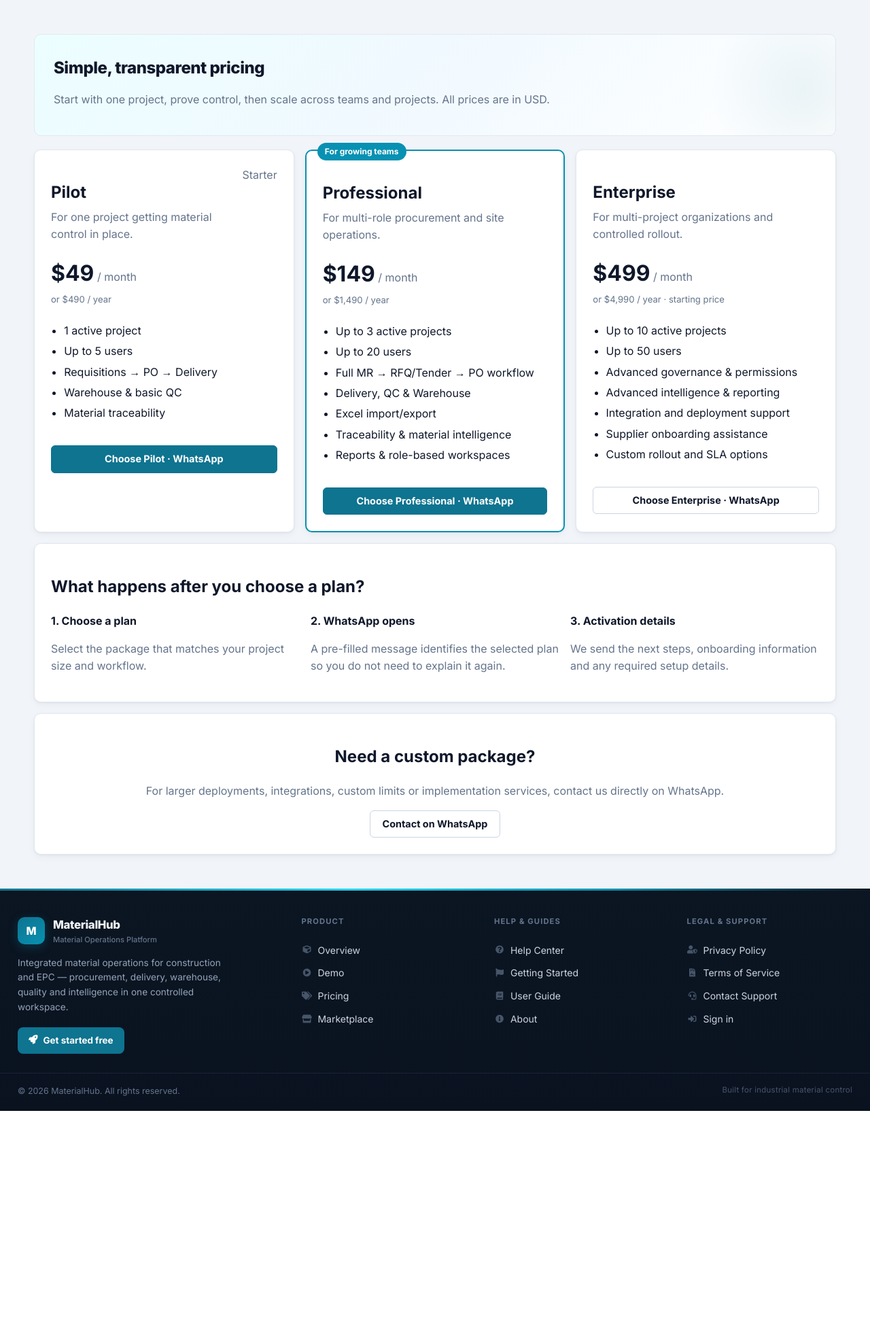
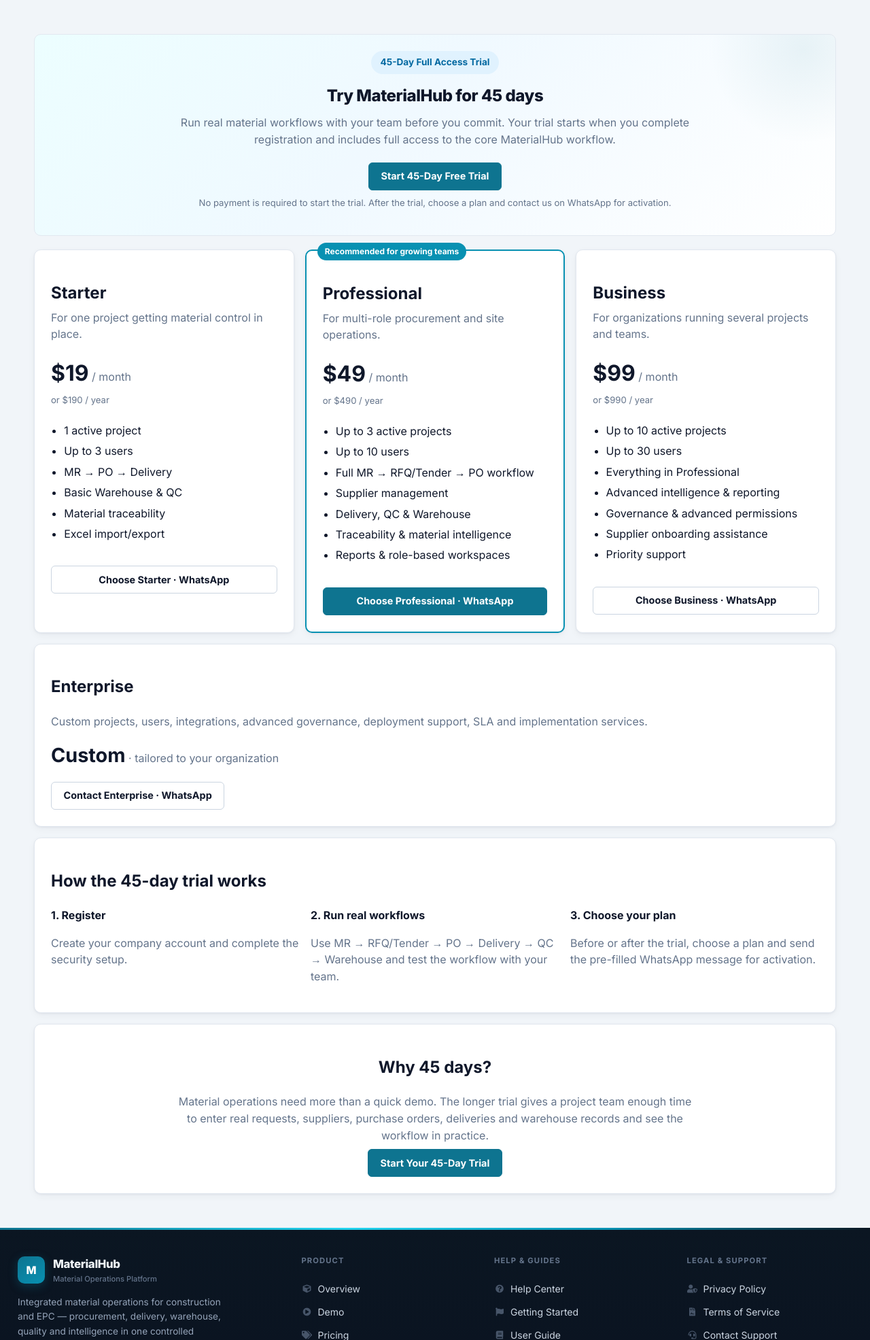
Before and after one commit to Tahmoures54/MaterialHub, a Python web app: template templates/marketing/pricing.html in a window 1280 px wide. Shown: the part 64-2035 px from the top of the page at 68% size. Before the commit the page ends 1698 px from the top, so only its background shows below. Run offline with Jinja, Linux system fonts and the light colour scheme; the template is opened without the code that fills it, so the values that code supplies are empty.

Commit message:
feat: launch 45-day trial and lower self-serve pricing

```diff
--- a/templates/marketing/pricing.html
+++ b/templates/marketing/pricing.html
@@ -1,114 +1,137 @@
 {% extends "base.html" %}
 {% block title %} — Pricing{% endblock %}
-{% block meta_description %}Clear USD pricing for MaterialHub project teams, procurement, warehouse, quality and enterprise material governance.{% endblock %}
+{% block meta_description %}Simple USD pricing for MaterialHub construction material operations, with a 45-day full-access trial.{% endblock %}
 {% block content %}
 <div class="mh-page">
-  <section class="mh-workspace-hero">
-    <h1>Simple, transparent pricing</h1>
-    <p class="mh-muted">Start with one project, prove control, then scale across teams and projects. All prices are in USD.</p>
+  <section class="mh-workspace-hero" style="text-align:center">
+    <div style="display:inline-block;padding:.4rem .85rem;border-radius:999px;background:#e0f2fe;color:#0369a1;font-weight:700;font-size:.85rem">
+      45-Day Full Access Trial
+    </div>
+    <h1 style="margin-top:.8rem">Try MaterialHub for 45 days</h1>
+    <p class="mh-muted" style="max-width:760px;margin:.6rem auto">
+      Run real material workflows with your team before you commit. Your trial starts when you complete registration and includes full access to the core MaterialHub workflow.
+    </p>
+    <a class="btn btn-primary" href="{{ url_for('auth.register') }}" style="margin-top:.7rem">
+      Start 45-Day Free Trial
+    </a>
+    <p class="mh-muted" style="font-size:.82rem;margin-top:.55rem">
+      No payment is required to start the trial. After the trial, choose a plan and contact us on WhatsApp for activation.
+    </p>
   </section>
 
   <section class="mh-grid mh-grid-3" aria-label="MaterialHub pricing plans">
     <div class="mh-card">
-      <div style="display:flex;justify-content:space-between;align-items:flex-start;gap:1rem">
-        <div>
-          <h2 style="margin-bottom:.35rem">Pilot</h2>
-          <p class="mh-muted" style="margin:0">For one project getting material control in place.</p>
-        </div>
-        <span class="mh-muted">Starter</span>
+      <h2 style="margin-bottom:.35rem">Starter</h2>
+      <p class="mh-muted" style="margin:0">For one project getting material control in place.</p>
+      <div style="margin:1.25rem 0">
+        <strong style="font-size:2rem">$19</strong><span class="mh-muted"> / month</span>
+        <div class="mh-muted" style="font-size:.82rem;margin-top:.25rem">or $190 / year</div>
       </div>
+      <ul style="line-height:1.9;padding-left:1.2rem">
+        <li>1 active project</li>
+        <li>Up to 3 users</li>
+        <li>MR → PO → Delivery</li>
+        <li>Basic Warehouse & QC</li>
+        <li>Material traceability</li>
+        <li>Excel import/export</li>
+      </ul>
+      <a class="btn btn-secondary" style="width:100%;margin-top:1rem"
+         href="https://wa.me/989160684552?text={{ 'Hello MaterialHub, I want the Starter plan ($19/month or $190/year). Please send me the signup and activation details.'|urlencode }}"
+         target="_blank" rel="noopener noreferrer">
+        Choose Starter · WhatsApp
+      </a>
+    </div>
+
+    <div class="mh-card" style="border:2px solid #0891B2;position:relative">
+      <div style="position:absolute;top:-12px;left:1rem;padding:.25rem .7rem;border-radius:999px;background:#0891B2;color:#fff;font-size:.75rem;font-weight:700">
+        Recommended for growing teams
+      </div>
+      <h2 style="margin-bottom:.35rem">Professional</h2>
+      <p class="mh-muted" style="margin:0">For multi-role procurement and site operations.</p>
       <div style="margin:1.25rem 0">
         <strong style="font-size:2rem">$49</strong><span class="mh-muted"> / month</span>
         <div class="mh-muted" style="font-size:.82rem;margin-top:.25rem">or $490 / year</div>
       </div>
       <ul style="line-height:1.9;padding-left:1.2rem">
-        <li>1 active project</li>
-        <li>Up to 5 users</li>
-        <li>Requisitions → PO → Delivery</li>
-        <li>Warehouse & basic QC</li>
-        <li>Material traceability</li>
-      </ul>
-      <a class="btn btn-primary" style="width:100%;margin-top:1rem"
-         href="https://wa.me/989160684552?text={{ 'Hello MaterialHub, I want the Pilot plan ($49/month). Please send me the signup and activation details.'|urlencode }}"
-         target="_blank" rel="noopener noreferrer">
-        Choose Pilot · WhatsApp
-      </a>
-    </div>
-
-    <div class="mh-card" style="border:2px solid #0891B2;position:relative">
-      <div style="position:absolute;top:-12px;left:1rem;padding:.25rem .7rem;border-radius:999px;background:#0891B2;color:#fff;font-size:.75rem;font-weight:700">
-        For growing teams
-      </div>
-      <div style="display:flex;justify-content:space-between;align-items:flex-start;gap:1rem">
-        <div>
-          <h2 style="margin-bottom:.35rem">Professional</h2>
-          <p class="mh-muted" style="margin:0">For multi-role procurement and site operations.</p>
-        </div>
-      </div>
-      <div style="margin:1.25rem 0">
-        <strong style="font-size:2rem">$149</strong><span class="mh-muted"> / month</span>
-        <div class="mh-muted" style="font-size:.82rem;margin-top:.25rem">or $1,490 / year</div>
-      </div>
-      <ul style="line-height:1.9;padding-left:1.2rem">
         <li>Up to 3 active projects</li>
-        <li>Up to 20 users</li>
+        <li>Up to 10 users</li>
         <li>Full MR → RFQ/Tender → PO workflow</li>
+        <li>Supplier management</li>
         <li>Delivery, QC & Warehouse</li>
-        <li>Excel import/export</li>
         <li>Traceability & material intelligence</li>
         <li>Reports & role-based workspaces</li>
       </ul>
       <a class="btn btn-primary" style="width:100%;margin-top:1rem"
-         href="https://wa.me/989160684552?text={{ 'Hello MaterialHub, I want the Professional plan ($149/month). Please send me the signup and activation details.'|urlencode }}"
+         href="https://wa.me/989160684552?text={{ 'Hello MaterialHub, I want the Professional plan ($49/month or $490/year). Please send me the signup and activation details.'|urlencode }}"
          target="_blank" rel="noopener noreferrer">
         Choose Professional · WhatsApp
       </a>
     </div>
 
     <div class="mh-card">
-      <div style="display:flex;justify-content:space-between;align-items:flex-start;gap:1rem">
-        <div>
-          <h2 style="margin-bottom:.35rem">Enterprise</h2>
-          <p class="mh-muted" style="margin:0">For multi-project organizations and controlled rollout.</p>
-        </div>
-      </div>
+      <h2 style="margin-bottom:.35rem">Business</h2>
+      <p class="mh-muted" style="margin:0">For organizations running several projects and teams.</p>
       <div style="margin:1.25rem 0">
-        <strong style="font-size:2rem">$499</strong><span class="mh-muted"> / month</span>
-        <div class="mh-muted" style="font-size:.82rem;margin-top:.25rem">or $4,990 / year · starting price</div>
+        <strong style="font-size:2rem">$99</strong><span class="mh-muted"> / month</span>
+        <div class="mh-muted" style="font-size:.82rem;margin-top:.25rem">or $990 / year</div>
       </div>
       <ul style="line-height:1.9;padding-left:1.2rem">
         <li>Up to 10 active projects</li>
-        <li>Up to 50 users</li>
-        <li>Advanced governance & permissions</li>
+        <li>Up to 30 users</li>
+        <li>Everything in Professional</li>
         <li>Advanced intelligence & reporting</li>
-        <li>Integration and deployment support</li>
+        <li>Governance & advanced permissions</li>
         <li>Supplier onboarding assistance</li>
-        <li>Custom rollout and SLA options</li>
+        <li>Priority support</li>
       </ul>
       <a class="btn btn-secondary" style="width:100%;margin-top:1rem"
-         href="https://wa.me/989160684552?text={{ 'Hello MaterialHub, I am interested in the Enterprise plan (starting at $499/month). Please send me the package and activation details.'|urlencode }}"
+         href="https://wa.me/989160684552?text={{ 'Hello MaterialHub, I want the Business plan ($99/month or $990/year). Please send me the signup and activation details.'|urlencode }}"
          target="_blank" rel="noopener noreferrer">
-        Choose Enterprise · WhatsApp
+        Choose Business · WhatsApp
       </a>
     </div>
   </section>
 
   <section class="mh-card" style="margin-top:1rem">
-    <h2>What happens after you choose a plan?</h2>
+    <h2>Enterprise</h2>
+    <p class="mh-muted">
+      Custom projects, users, integrations, advanced governance, deployment support, SLA and implementation services.
+    </p>
+    <div style="margin:1rem 0">
+      <strong style="font-size:1.8rem">Custom</strong>
+      <span class="mh-muted"> · tailored to your organization</span>
+    </div>
+    <a class="btn btn-secondary"
+       href="https://wa.me/989160684552?text={{ 'Hello MaterialHub, I need a custom Enterprise package. Please send me the available options, implementation and activation details.'|urlencode }}"
+       target="_blank" rel="noopener noreferrer">
+      Contact Enterprise · WhatsApp
+    </a>
+  </section>
+
+  <section class="mh-card" style="margin-top:1rem">
+    <h2>How the 45-day trial works</h2>
     <div class="mh-grid mh-grid-3" style="margin-top:1rem">
-      <div><strong>1. Choose a plan</strong><p class="mh-muted">Select the package that matches your project size and workflow.</p></div>
-      <div><strong>2. WhatsApp opens</strong><p class="mh-muted">A pre-filled message identifies the selected plan so you do not need to explain it again.</p></div>
-      <div><strong>3. Activation details</strong><p class="mh-muted">We send the next steps, onboarding information and any required setup details.</p></div>
+      <div>
+        <strong>1. Register</strong>
+        <p class="mh-muted">Create your company account and complete the security setup.</p>
+      </div>
+      <div>
+        <strong>2. Run real workflows</strong>
+        <p class="mh-muted">Use MR → RFQ/Tender → PO → Delivery → QC → Warehouse and test the workflow with your team.</p>
+      </div>
+      <div>
+        <strong>3. Choose your plan</strong>
+        <p class="mh-muted">Before or after the trial, choose a plan and send the pre-filled WhatsApp message for activation.</p>
+      </div>
     </div>
   </section>
 
   <section class="mh-card" style="margin-top:1rem;text-align:center">
-    <h2>Need a custom package?</h2>
-    <p class="mh-muted">For larger deployments, integrations, custom limits or implementation services, contact us directly on WhatsApp.</p>
-    <a class="btn btn-secondary" href="https://wa.me/989160684552?text={{ 'Hello MaterialHub, I need a custom enterprise package. Please contact me with the available options.'|urlencode }}"
-       target="_blank" rel="noopener noreferrer">
-      Contact on WhatsApp
-    </a>
+    <h2>Why 45 days?</h2>
+    <p class="mh-muted" style="max-width:760px;margin:.5rem auto">
+      Material operations need more than a quick demo. The longer trial gives a project team enough time to enter real requests, suppliers, purchase orders, deliveries and warehouse records and see the workflow in practice.
+    </p>
+    <a class="btn btn-primary" href="{{ url_for('auth.register') }}">Start Your 45-Day Trial</a>
   </section>
 </div>
 {% endblock %}
```
